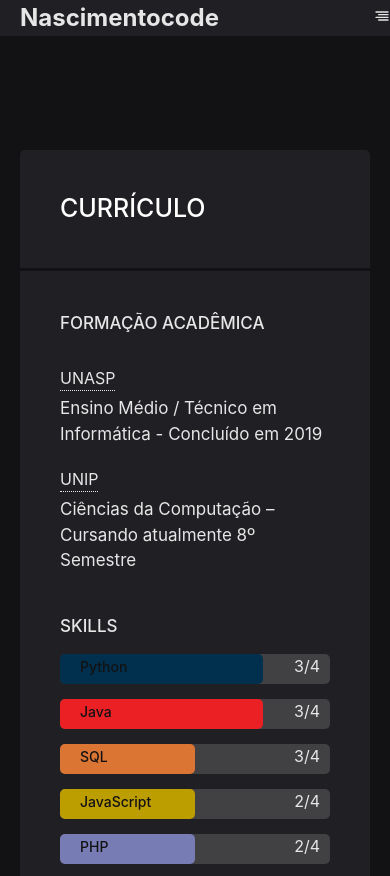
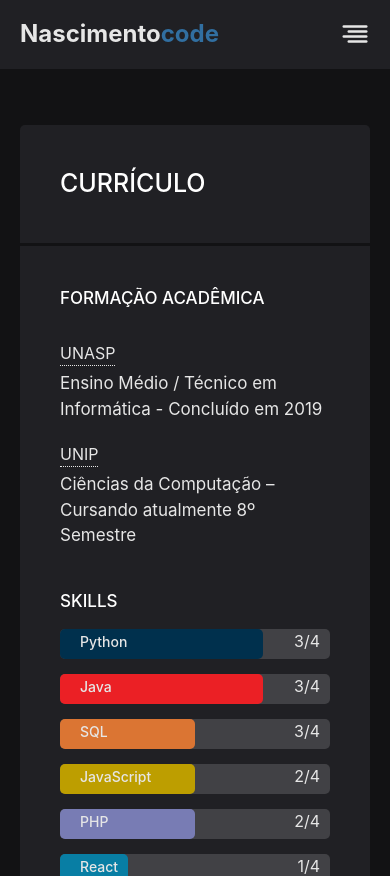
Before and after one commit to nascimentocode/personal-website, a React (Vite) app: page /curriculo in a window 390 px wide. Shown: the top 876 px of the page. Built offline with nearby package versions, Linux system fonts and the light colour scheme.

Commit message:
Fix: fixing responsive navbar

```diff
--- a/src/index.css
+++ b/src/index.css
@@ -50,22 +50,42 @@ header {
   background-color: var(--bg-color-secondary);
 }
 
+/* Navbar */
 nav {
+  position: relative;
   max-width: 1280px;
   width: 100%;
+  height: 68.5px;
   display: flex;
   justify-content: space-between;
   align-items: center;
-  background-color: var(--bg-color-secondary);
 }
 
 nav h1 {
   padding-left: 20px;
 }
 
-/* Navbar */
+#brand span {
+  color: rgb(49, 111, 161);
+}
+
+#icon {
+  display: flex;
+  align-items: center;
+  margin-right: 20px;
+  font-size: 30px;
+}
+
 #nav-link {
-  display: none;
+  position: absolute;
+  display: flex;
+  flex-direction: column;
+  top: 68.5px;
+  width: 300px;
+  height: 100vh;
+  right: 0;
+  text-align: center;
+  background-color: var(--bg-color-secondary);
 }
 
 #nav-link a {
@@ -83,7 +103,7 @@ nav h1 {
 
 /*Main*/
 main {
-  margin: 150px 20px;
+  margin: 125px 20px 56.5px;
   display: flex;
   flex-direction: column;
   gap: 30px;
@@ -164,8 +184,13 @@ aside span {
   color: var(--color-primary);
 }
 
+#entitlement {
+  color: #87868B;
+}
+
 /* Content */
 section {
+  z-index: -1;
   order: 1;
   background-color: var(--bg-color-secondary);
   border-radius: 5px;
@@ -191,6 +216,7 @@ section h2 {
 
 .section-content h3 {
   text-transform: uppercase;
+  color: var(--color-primary);
   font-weight: 500;
 }
 
@@ -236,7 +262,7 @@ section h2 {
 }
 
 #progress-language {
-  color: var(--bg-color-primary);
+  color: var(--color-secondary);
   padding: 0 20px;
   font-size: 14px;
   font-weight: 500;
@@ -320,13 +346,16 @@ section h2 {
   }
 
   #nav-link {
-    display: flex;
-    align-items: center;
     gap: 5px;
     padding-right: 20px;
+    top: 0;
+    background-color: transparent;
+    flex-direction: row;
+    width: auto;
+    height: auto;
   }
 
-  #hamburguer {
+  #icon {
     display: none;
   }
 }
```
